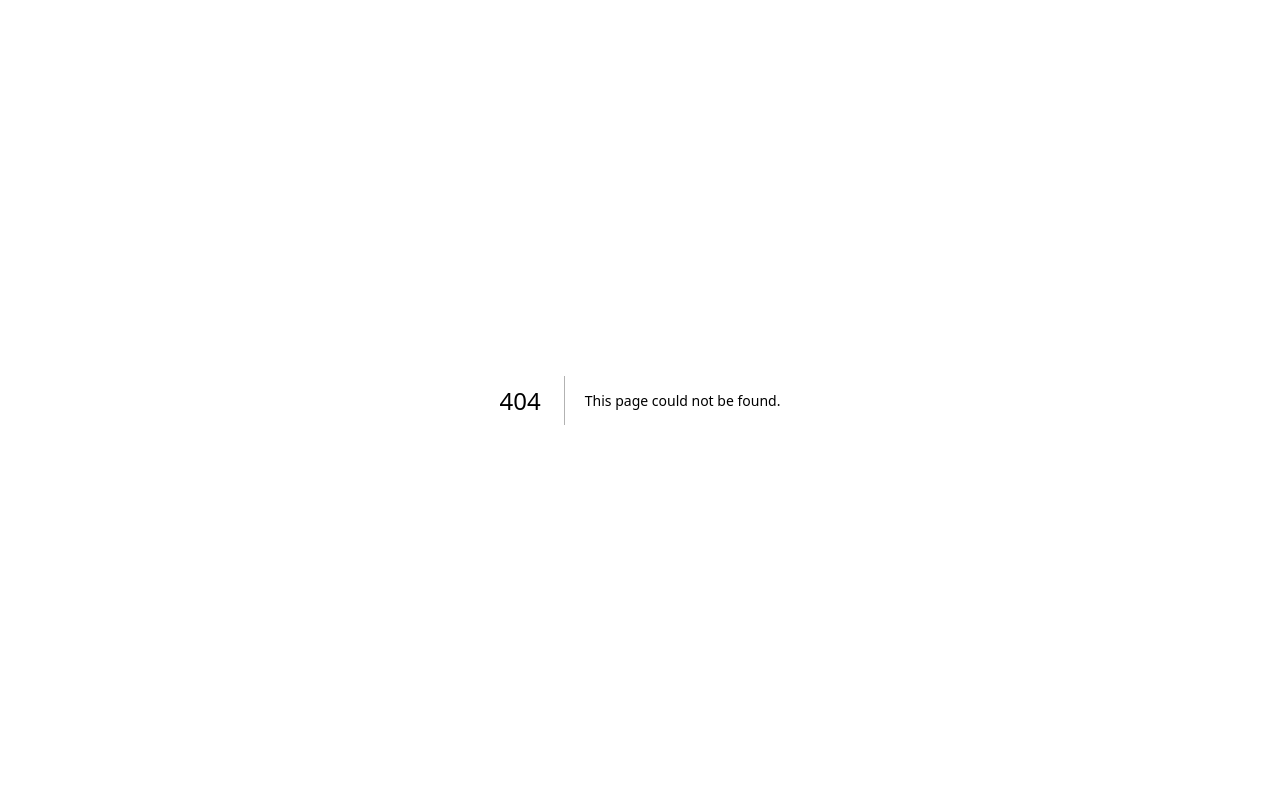
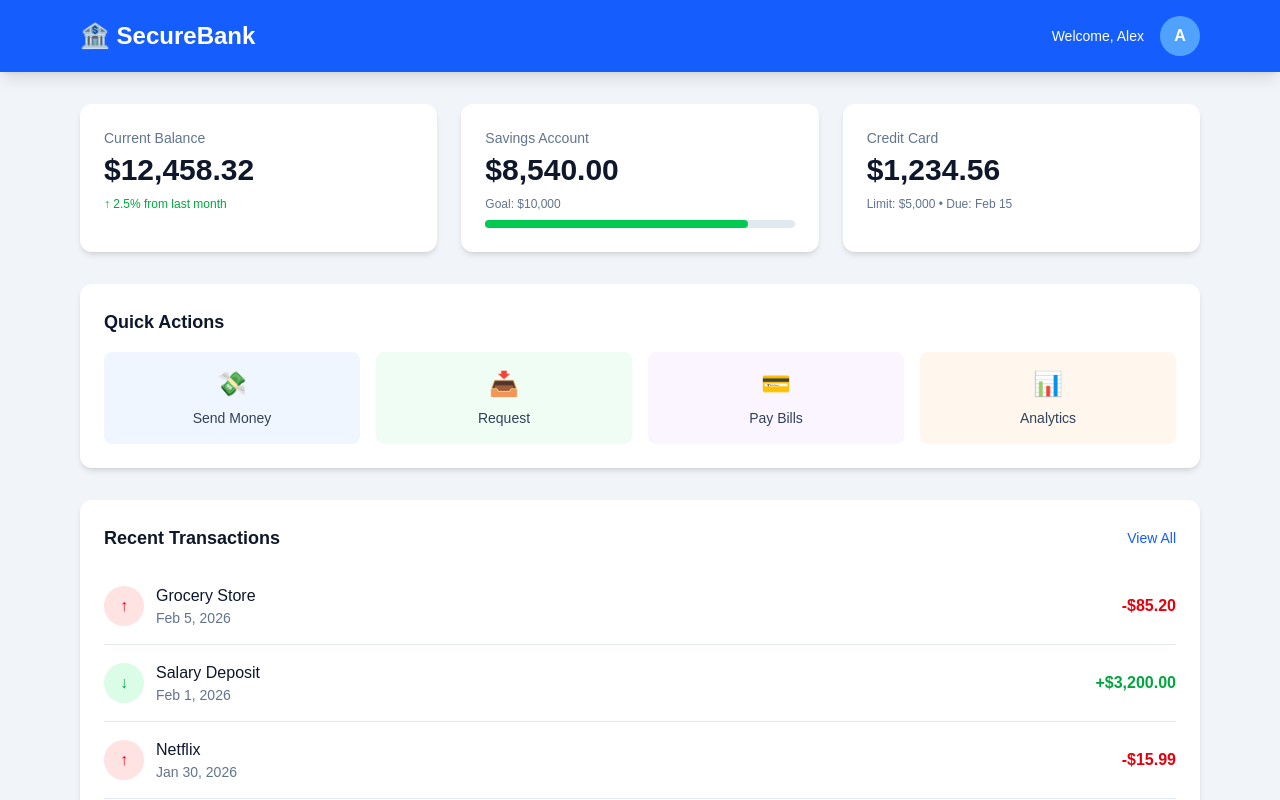
Before and after one commit to br4ndonlo0/iNTUtion, a Next.js app in the folder my-app/: page /dashboard in a window 1280 px wide. Before the commit this address had no page. Shown: the top 800 px of the page. Built offline with nearby package versions, Linux system fonts and the light colour scheme.

Commit message:
dashboard

```diff
--- /dev/null
+++ b/my-app/app/dashboard/page.tsx
@@ -0,0 +1,117 @@
+'use client';
+
+import { useState } from 'react';
+
+export default function Home() {
+  const [balance] = useState(12458.32);
+  const transactions = [
+    { id: 1, name: 'Grocery Store', amount: -85.20, date: 'Feb 5, 2026', type: 'debit' },
+    { id: 2, name: 'Salary Deposit', amount: 3200.00, date: 'Feb 1, 2026', type: 'credit' },
+    { id: 3, name: 'Netflix', amount: -15.99, date: 'Jan 30, 2026', type: 'debit' },
+    { id: 4, name: 'Electric Bill', amount: -124.50, date: 'Jan 28, 2026', type: 'debit' },
+    { id: 5, name: 'Transfer from John', amount: 250.00, date: 'Jan 25, 2026', type: 'credit' },
+  ];
+
+  return (
+    <div className="min-h-screen bg-slate-100 dark:bg-slate-900">
+      {/* Header */}
+      <header className="bg-blue-600 text-white shadow-lg">
+        <div className="max-w-6xl mx-auto px-4 py-4 flex items-center justify-between">
+          <h1 className="text-2xl font-bold">🏦 SecureBank</h1>
+          <div className="flex items-center gap-4">
+            <span className="text-sm">Welcome, Alex</span>
+            <div className="w-10 h-10 bg-blue-400 rounded-full flex items-center justify-center font-bold">
+              A
+            </div>
+          </div>
+        </div>
+      </header>
+
+      <main className="max-w-6xl mx-auto px-4 py-8">
+        {/* Balance Cards */}
+        <div className="grid grid-cols-1 md:grid-cols-3 gap-6 mb-8">
+          <div className="bg-white dark:bg-slate-800 rounded-xl shadow-md p-6">
+            <p className="text-sm text-slate-500 dark:text-slate-400 mb-1">Current Balance</p>
+            <p className="text-3xl font-bold text-slate-900 dark:text-white">
+              ${balance.toLocaleString('en-US', { minimumFractionDigits: 2 })}
+            </p>
+            <p className="text-xs text-green-600 mt-2">↑ 2.5% from last month</p>
+          </div>
+
+          <div className="bg-white dark:bg-slate-800 rounded-xl shadow-md p-6">
+            <p className="text-sm text-slate-500 dark:text-slate-400 mb-1">Savings Account</p>
+            <p className="text-3xl font-bold text-slate-900 dark:text-white">$8,540.00</p>
+            <p className="text-xs text-slate-500 mt-2">Goal: $10,000</p>
+            <div className="w-full bg-slate-200 rounded-full h-2 mt-2">
+              <div className="bg-green-500 h-2 rounded-full" style={{ width: '85%' }}></div>
+            </div>
+          </div>
+
+          <div className="bg-white dark:bg-slate-800 rounded-xl shadow-md p-6">
+            <p className="text-sm text-slate-500 dark:text-slate-400 mb-1">Credit Card</p>
+            <p className="text-3xl font-bold text-slate-900 dark:text-white">$1,234.56</p>
+            <p className="text-xs text-slate-500 mt-2">Limit: $5,000 • Due: Feb 15</p>
+          </div>
+        </div>
+
+        {/* Quick Actions */}
+        <div className="bg-white dark:bg-slate-800 rounded-xl shadow-md p-6 mb-8">
+          <h2 className="text-lg font-semibold text-slate-900 dark:text-white mb-4">Quick Actions</h2>
+          <div className="grid grid-cols-2 md:grid-cols-4 gap-4">
+            <button className="flex flex-col items-center gap-2 p-4 rounded-lg bg-blue-50 dark:bg-blue-900/30 hover:bg-blue-100 dark:hover:bg-blue-900/50 transition">
+              <span className="text-2xl">💸</span>
+              <span className="text-sm font-medium text-slate-700 dark:text-slate-300">Send Money</span>
+            </button>
+            <button className="flex flex-col items-center gap-2 p-4 rounded-lg bg-green-50 dark:bg-green-900/30 hover:bg-green-100 dark:hover:bg-green-900/50 transition">
+              <span className="text-2xl">📥</span>
+              <span className="text-sm font-medium text-slate-700 dark:text-slate-300">Request</span>
+            </button>
+            <button className="flex flex-col items-center gap-2 p-4 rounded-lg bg-purple-50 dark:bg-purple-900/30 hover:bg-purple-100 dark:hover:bg-purple-900/50 transition">
+              <span className="text-2xl">💳</span>
+              <span className="text-sm font-medium text-slate-700 dark:text-slate-300">Pay Bills</span>
+            </button>
+            <button className="flex flex-col items-center gap-2 p-4 rounded-lg bg-orange-50 dark:bg-orange-900/30 hover:bg-orange-100 dark:hover:bg-orange-900/50 transition">
+              <span className="text-2xl">📊</span>
+              <span className="text-sm font-medium text-slate-700 dark:text-slate-300">Analytics</span>
+            </button>
+          </div>
+        </div>
+
+        {/* Recent Transactions */}
+        <div className="bg-white dark:bg-slate-800 rounded-xl shadow-md p-6">
+          <div className="flex items-center justify-between mb-4">
+            <h2 className="text-lg font-semibold text-slate-900 dark:text-white">Recent Transactions</h2>
+            <button className="text-blue-600 dark:text-blue-400 text-sm font-medium hover:underline">
+              View All
+            </button>
+          </div>
+          <div className="divide-y divide-slate-200 dark:divide-slate-700">
+            {transactions.map((tx) => (
+              <div key={tx.id} className="flex items-center justify-between py-4">
+                <div className="flex items-center gap-3">
+                  <div className={`w-10 h-10 rounded-full flex items-center justify-center ${
+                    tx.type === 'credit' ? 'bg-green-100 text-green-600' : 'bg-red-100 text-red-600'
+                  }`}>
+                    {tx.type === 'credit' ? '↓' : '↑'}
+                  </div>
+                  <div>
+                    <p className="font-medium text-slate-900 dark:text-white">{tx.name}</p>
+                    <p className="text-sm text-slate-500 dark:text-slate-400">{tx.date}</p>
+                  </div>
+                </div>
+                <p className={`font-semibold ${
+                  tx.type === 'credit' ? 'text-green-600' : 'text-red-600'
+                }`}>
+                  {tx.type === 'credit' ? '+' : ''}{tx.amount.toLocaleString('en-US', {
+                    style: 'currency',
+                    currency: 'USD'
+                  })}
+                </p>
+              </div>
+            ))}
+          </div>
+        </div>
+      </main>
+    </div>
+  );
+}
--- a/my-app/app/page.tsx
+++ /dev/null
@@ -1,65 +0,0 @@
-import Image from "next/image";
-
-export default function Home() {
-  return (
-    <div className="flex min-h-screen items-center justify-center bg-zinc-50 font-sans dark:bg-black">
-      <main className="flex min-h-screen w-full max-w-3xl flex-col items-center justify-between py-32 px-16 bg-white dark:bg-black sm:items-start">
-        <Image
-          className="dark:invert"
-          src="/next.svg"
-          alt="Next.js logo"
-          width={100}
-          height={20}
-          priority
-        />
-        <div className="flex flex-col items-center gap-6 text-center sm:items-start sm:text-left">
-          <h1 className="max-w-xs text-3xl font-semibold leading-10 tracking-tight text-black dark:text-zinc-50">
-            To get started, edit the page.tsx file.
-          </h1>
-          <p className="max-w-md text-lg leading-8 text-zinc-600 dark:text-zinc-400">
-            Looking for a starting point or more instructions? Head over to{" "}
-            <a
-              href="https://vercel.com/templates?framework=next.js&utm_source=create-next-app&utm_medium=appdir-template-tw&utm_campaign=create-next-app"
-              className="font-medium text-zinc-950 dark:text-zinc-50"
-            >
-              Templates
-            </a>{" "}
-            or the{" "}
-            <a
-              href="https://nextjs.org/learn?utm_source=create-next-app&utm_medium=appdir-template-tw&utm_campaign=create-next-app"
-              className="font-medium text-zinc-950 dark:text-zinc-50"
-            >
-              Learning
-            </a>{" "}
-            center.
-          </p>
-        </div>
-        <div className="flex flex-col gap-4 text-base font-medium sm:flex-row">
-          <a
-            className="flex h-12 w-full items-center justify-center gap-2 rounded-full bg-foreground px-5 text-background transition-colors hover:bg-[#383838] dark:hover:bg-[#ccc] md:w-[158px]"
-            href="https://vercel.com/new?utm_source=create-next-app&utm_medium=appdir-template-tw&utm_campaign=create-next-app"
-            target="_blank"
-            rel="noopener noreferrer"
-          >
-            <Image
-              className="dark:invert"
-              src="/vercel.svg"
-              alt="Vercel logomark"
-              width={16}
-              height={16}
-            />
-            Deploy Now
-          </a>
-          <a
-            className="flex h-12 w-full items-center justify-center rounded-full border border-solid border-black/[.08] px-5 transition-colors hover:border-transparent hover:bg-black/[.04] dark:border-white/[.145] dark:hover:bg-[#1a1a1a] md:w-[158px]"
-            href="https://nextjs.org/docs?utm_source=create-next-app&utm_medium=appdir-template-tw&utm_campaign=create-next-app"
-            target="_blank"
-            rel="noopener noreferrer"
-          >
-            Documentation
-          </a>
-        </div>
-      </main>
-    </div>
-  );
-}
```
Also changed, not shown: 1 other file (tests, documents, lock files or other folders).
